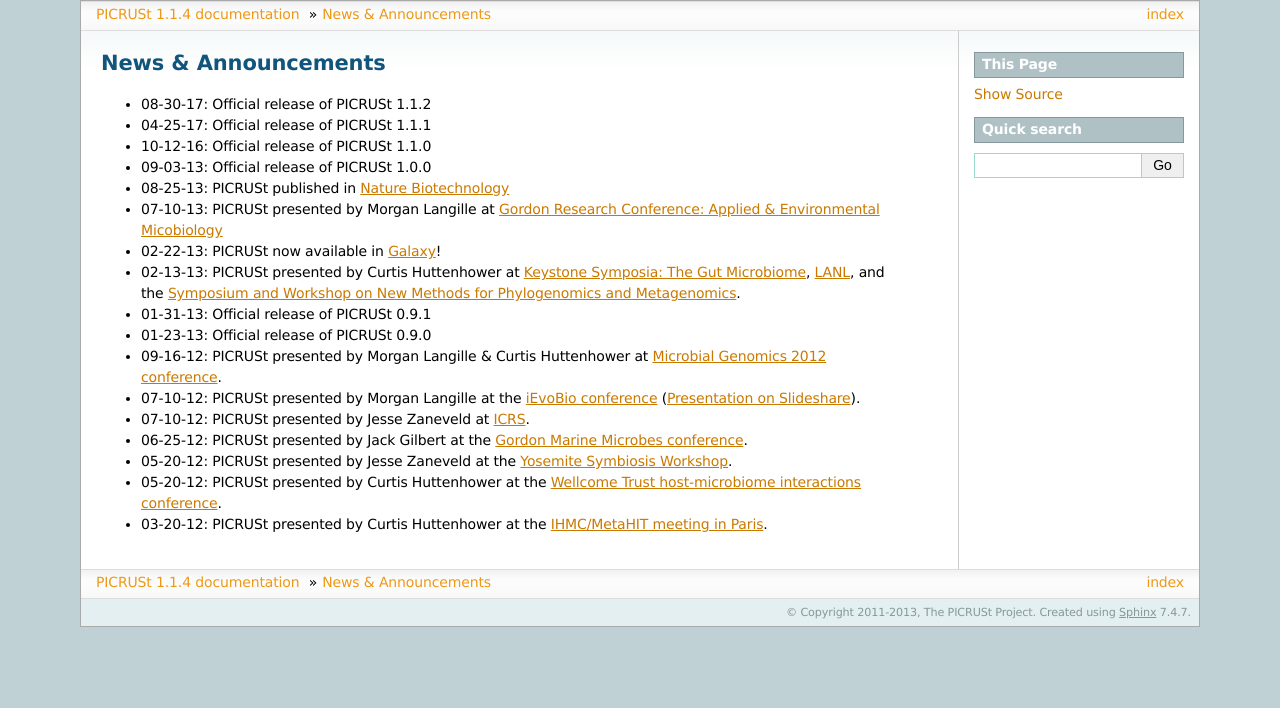
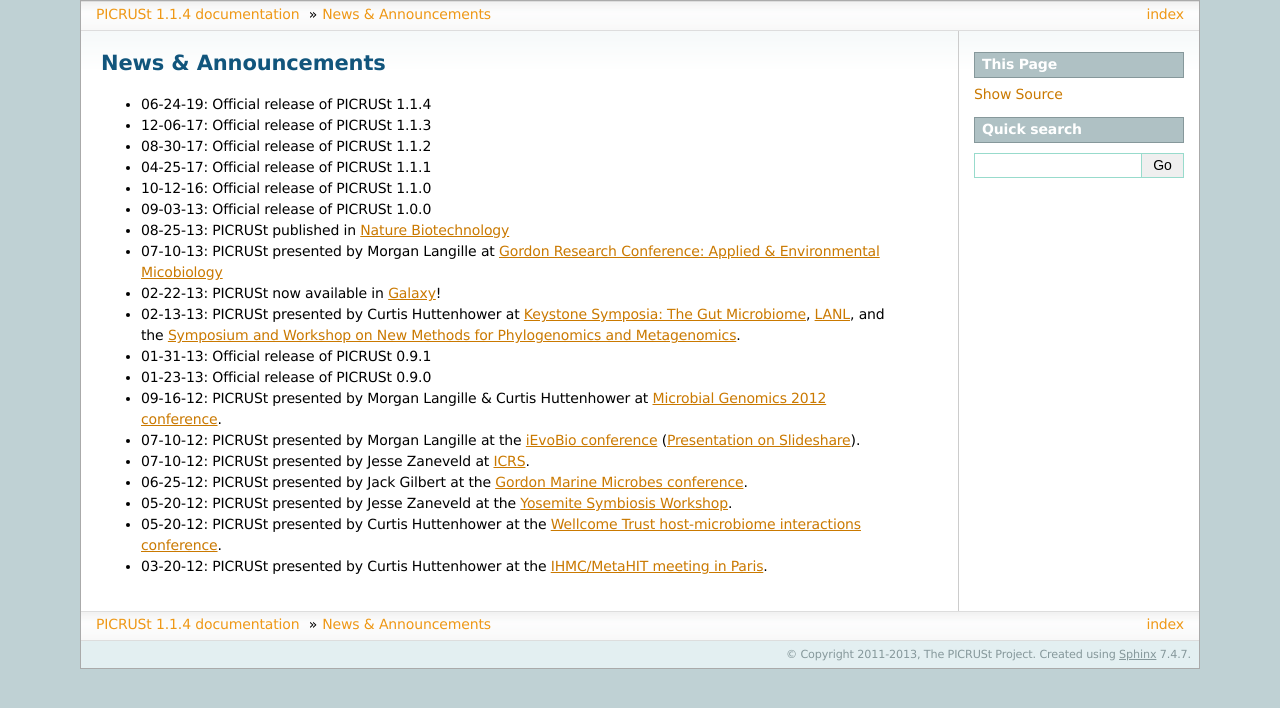
Before and after one commit to picrust/picrust, a Sphinx documentation site: the page built from doc/source/news.rst, in a window 1280 px wide. Shown: the top 708 px of the page. Built offline with Sphinx 7.4.7, drawn with Linux system fonts in a browser that asks for light colours.

Commit message:
Added new release dates

```diff
--- a/doc/source/news.rst
+++ b/doc/source/news.rst
@@ -2,6 +2,8 @@
 
 News & Announcements
 ====================
+* 06-24-19: Official release of PICRUSt 1.1.4
+* 12-06-17: Official release of PICRUSt 1.1.3
 * 08-30-17: Official release of PICRUSt 1.1.2
 * 04-25-17: Official release of PICRUSt 1.1.1
 * 10-12-16: Official release of PICRUSt 1.1.0
```
